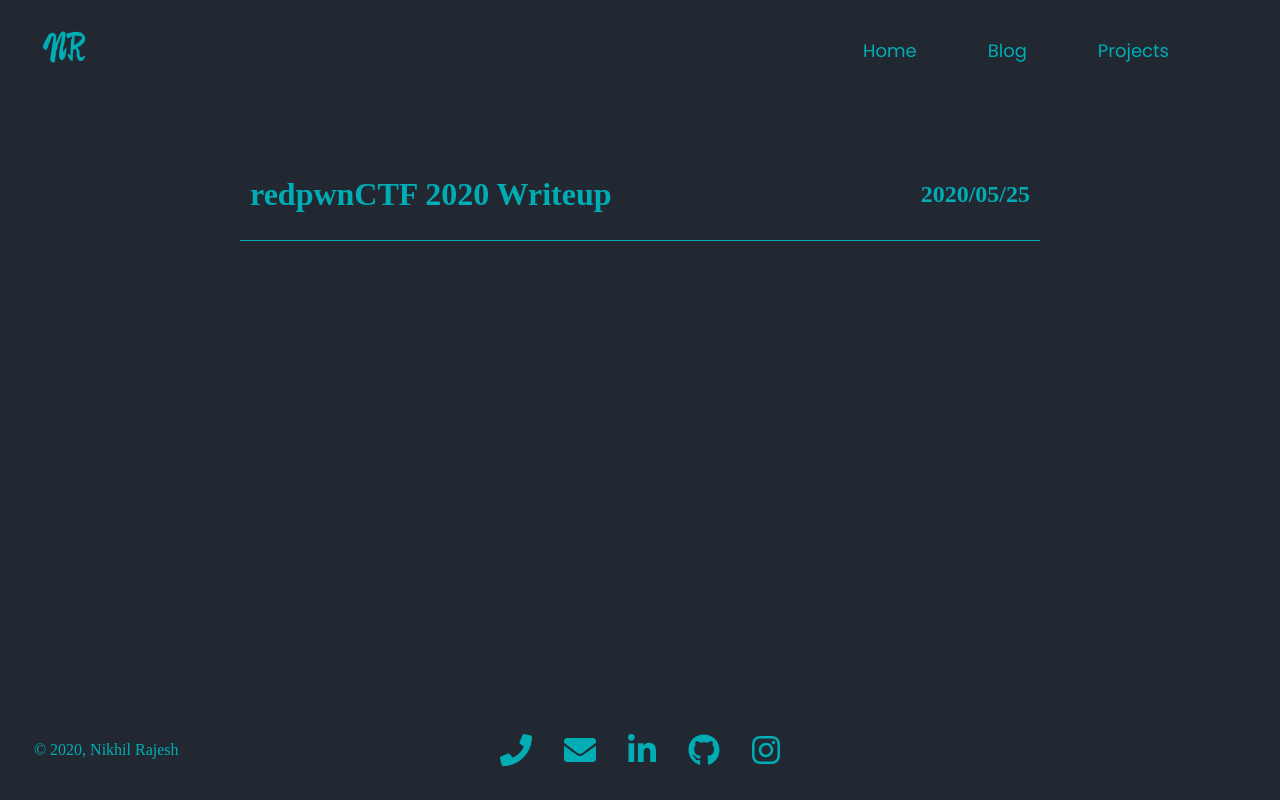
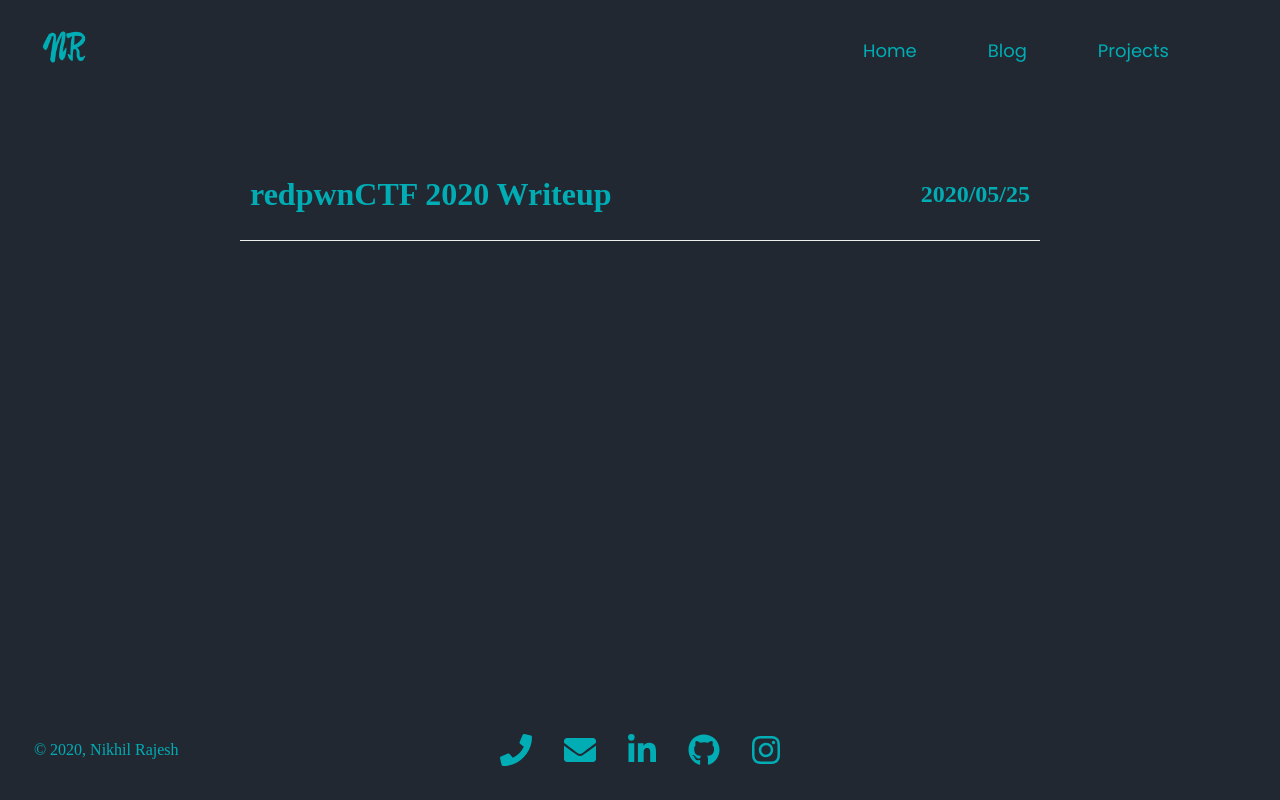
Before and after one commit to MaximusAlvarez/MyWebsite, an Angular app: page /blog in a window 1280 px wide. Built offline with nearby package versions, Linux system fonts and the light colour scheme; what ngx-typed-js would draw is missing.

Commit message:
color change for blog list

```diff
--- a/src/app/blog/blog.component.scss
+++ b/src/app/blog/blog.component.scss
@@ -10,7 +10,7 @@
     flex-wrap: wrap;
     justify-content: space-between;
     align-items: center;
-    border-bottom: 1px solid $primary;
+    border-bottom: 1px solid $primaryText;
     outline: none;
   }
   .middle {
@@ -32,7 +32,7 @@
     height: 1px;
     bottom: -1px;
     left: 0;
-    background-color: $primaryText;
+    background-color: $primary;
     visibility: hidden;
     transform: scaleX(0);
     transition: all 0.3s ease-in-out;
```
